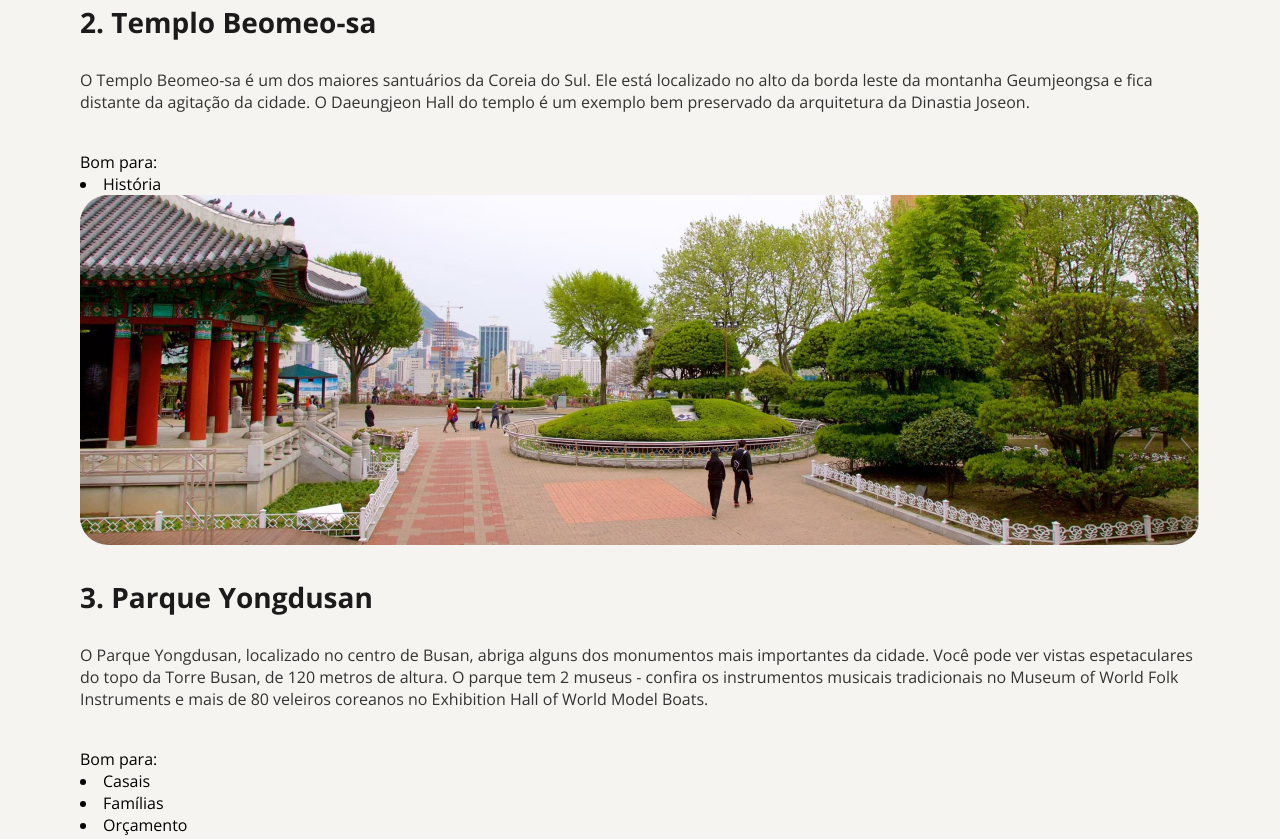
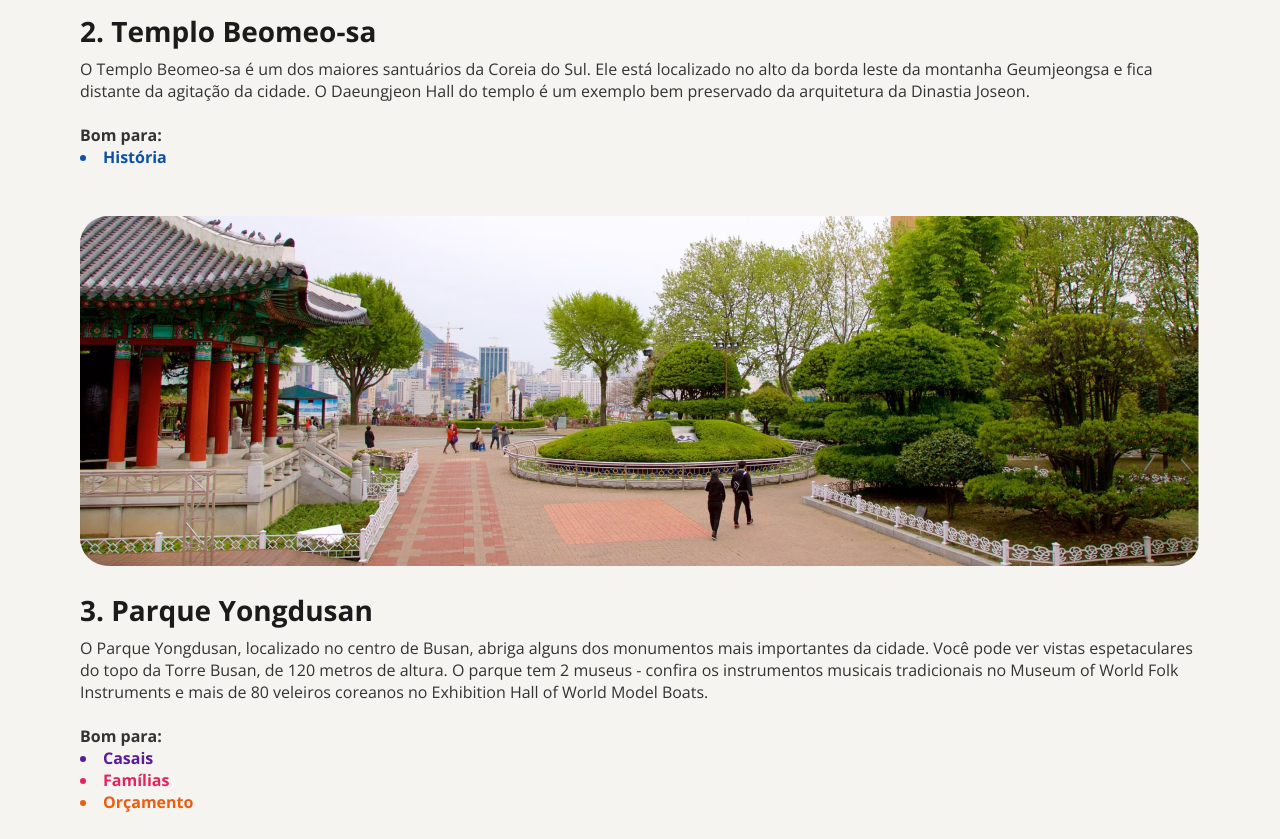
Before and after one commit to LiinuxFPS/Rocketseat--Local-Turistico, a plain HTML site: page index.html in a window 1280 px wide. Shown: the part 2117-2956 px from the top of the page. Drawn offline with nearby package versions, Linux system fonts and the light colour scheme.

Commit message:
personalizando espaços

```diff
--- a/index.html
+++ b/index.html
@@ -17,9 +17,9 @@
     <div id="page">
         <span>Sua próxima viagem:</span>
         <h1>Conheça Busan</h1>
-        <img src="assets/img_header.jpg" alt="??">
+        <img src="assets/img_header.jpg" alt="??" id="img_header">
         <p id="descricao">Busan, a estrela em ascensão da Coreia do Sul, oferece de tudo, desde churrascarias de primeira linha até tradicionais barracas de comida de rua. Aqui, exploramos a segunda cidade da Coreia do Sul e descobrimos as suas ofertas culinárias.</p>
-
+        <hr>
         <main>
             <span>Para os amantes de história</span>
             <section id="intro">
@@ -27,37 +27,39 @@
                 <p>As atrações de Busan vão desde templos budistas centenários que pontilham as montanhas e o litoral da cidade até praias imaculadas com águas cristalinas. Esta cidade litorânea tem muitas coisas para fazer o ano todo - as famílias podem passar o tempo em um aquário à beira-mar, os compradores podem explorar bairros vibrantes e os amantes da natureza podem desfrutar de longas caminhadas até mirantes panorâmicos.
                     Os santuários budistas que pontilham a costa e as montanhas de Busan têm uma arquitetura impressionante que irá encantar os fotógrafos.</p>
             </section>
-            <section id="travel">
+            <section class="travel">
                 <img src="assets/image1.png" alt="??">
                 <h3>1. Templo Haedong Yonggungsa </h3>
                 <p>O Templo Haedong Yonggungsa é um templo budista localizado no extremo nordeste de Busan. Construído em 1376, é um dos poucos templos na Coreia construídos à beira-mar - você pode desfrutar de vistas do Mar do Leste de um lado e de belas montanhas do outro.<br><br>
                 </p>
 
-                Bom para:
-                <li>História</li>
+                <p class="bomPara">Bom para:</p>
+                <li class="historia">História</li>
             </section>
 
-            <section id="travel">
+            <section class="travel">
                 <img src="assets/image2.png" alt="??">
                 <h3>2. Templo Beomeo-sa </h3>
                 <p>O Templo Beomeo-sa é um dos maiores santuários da Coreia do Sul. Ele está localizado no alto da borda leste da montanha Geumjeongsa e fica distante da agitação da cidade. O Daeungjeon Hall do templo é um exemplo bem preservado da arquitetura da Dinastia Joseon.<br><br>
                 </p>
 
-                Bom para:
-                <li>História</li>
+                <p class="bomPara">Bom para:</p>
+                <li class="historia">História</li>
             </section>
 
-            <section id="travel">
+            <section class="travel">
                 <img src="assets/image3.png" alt="??">
                 <h3>3. Parque Yongdusan</h3>
                 <p>O Parque Yongdusan, localizado no centro de Busan, abriga alguns dos monumentos mais importantes da cidade. Você pode ver vistas espetaculares do topo da Torre Busan, de 120 metros de altura. O parque tem 2 museus - confira os instrumentos musicais tradicionais no Museum of World Folk Instruments e mais de 80 veleiros coreanos no Exhibition Hall of World Model Boats.<br><br>
                 </p>
 
-                Bom para:
-                <li>Casais</li>
-                <li>Famílias</li>
-                <li>Orçamento</li>
+                <p class="bomPara">Bom para:</p>
+                <li id="roxo">Casais</li>
+                <li id="pink">Famílias</li>
+                <li id="orange">Orçamento</li>
             </section>
+
+            <hr>
 
             <footer>
                 <p>As melhores coisas para fazer em Busan mostram a reputação da cidade como um importante porto marítimo na Ásia. Frequentemente vista como a essência da Coreia do Sul, você experimentará uma atmosfera única em termos de diversidade étnica e cultural, já que a cidade recebe um público cosmopolita o ano todo.</p>
--- a/style.css
+++ b/style.css
@@ -1,3 +1,6 @@
+*{
+    margin: 0;
+}
 :root{
     font-family: "Open Sans", sans-serif;
 }
@@ -8,9 +11,26 @@ body{
     width: 1120px;
     margin: 80px auto;
 }
+img#img_header{
+    margin-top: 40px;
+    margin-bottom: 24px;
+}
 
 img{
     border-radius: 28px;
+}
+
+hr{
+    margin: 32px 0;
+    width: 0;
+}
+
+main{
+    margin-top: 40px;
+}
+
+section#intro{
+    color: #E1624F;
 }
 
 p{
@@ -24,10 +44,12 @@ p#descricao{
 
 h1, h2, h3 {
     color: #1B1B1B;
+    margin-bottom: 8px;
 }
 
 h1{
     font-size: 36px;
+    margin-top: 8px;
 }
 
 h2{
@@ -36,6 +58,33 @@ h2{
 
 h3{
     font-size: 28px;
+    margin-top: 20px;
+}
+
+.bomPara{
+    font-weight: bold;
+}
+
+.historia{
+    color: #0C51A7;
+    font-weight: bold;
+    margin-bottom: 48px;
+}
+
+#roxo{
+    color: #591B98;
+}
+
+#pink{
+    color: #E5245E;
+}
+
+#orange{
+    color: #E95E10;
+}
+
+li{
+    font-weight: bold;
 }
 
 span{
```
